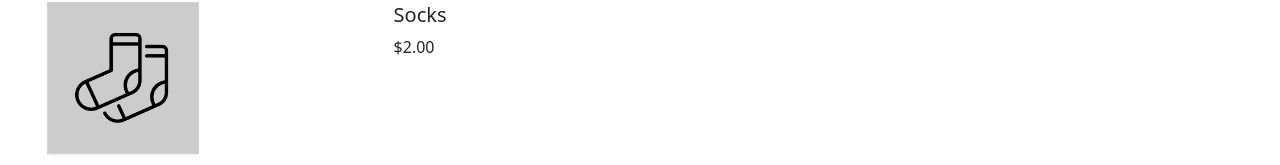
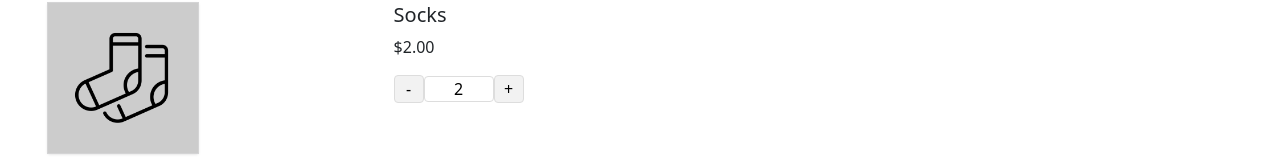
Before and after one commit to Jaredsimonelli/mock-online-shop-react, a React (Create React App) app: page /cart in a window 1280 px wide. Shown: the part 163-328 px from the top of the page. Built offline with nearby package versions, Linux system fonts and the light colour scheme.

Commit message:
quantity input stlying and logic updates

```diff
--- a/src/components/Cart.js
+++ b/src/components/Cart.js
@@ -8,6 +8,22 @@ function Cart() {
 
   const dimensionConversion = (dim) => {
     return dim ? `${parseInt(dim.replace("px", "")) * 0.6}px` : "132px";
+  };
+
+  const plus = (id) => {
+    if (document.getElementById(id)) {
+      const value = document.getElementById(id).value;
+      document.getElementById(id).value = parseInt(value) + 1;
+    }
+  };
+
+  const minus = (id) => {
+    if (document.getElementById(id)) {
+      const value = document.getElementById(id).value;
+      if (parseInt(value) - 1 > 0) {
+        document.getElementById(id).value = parseInt(value) - 1;
+      }
+    }
   };
 
   return (
@@ -34,6 +50,27 @@ function Cart() {
             <div className="cart-right pt-4">
               <h5>{c.item.name}</h5>
               <p>{c.item.price}</p>
+
+              <div className="quantity-input">
+                <button
+                  className="minus"
+                  onClick={() => minus(`quantityInput${i}`)}
+                >
+                  -
+                </button>
+                <input
+                  id={`quantityInput${i}`}
+                  type="text"
+                  value={c.quantity || 1}
+                  onChange={() => {}}
+                />
+                <button
+                  className="plus"
+                  onClick={() => plus(`quantityInput${i}`)}
+                >
+                  +
+                </button>
+              </div>
             </div>
           </div>
         ))}
--- a/src/components/Item.js
+++ b/src/components/Item.js
@@ -16,13 +16,29 @@ function Item() {
     (item) => item.id === id && item.type === itemType
   );
 
+  const plus = () => {
+    if (document.getElementById("quantityInput")) {
+      const value = document.getElementById("quantityInput").value;
+      document.getElementById("quantityInput").value = parseInt(value) + 1;
+    }
+  };
+
+  const minus = () => {
+    if (document.getElementById("quantityInput")) {
+      const value = document.getElementById("quantityInput").value;
+      if (parseInt(value) - 1 > 0) {
+        document.getElementById("quantityInput").value = parseInt(value) - 1;
+      }
+    }
+  };
+
   const capitalize = (s) => {
     if (typeof s !== "string") return "";
     return s.charAt(0).toUpperCase() + s.slice(1);
   };
 
   const addToCartDispatch = (i) => {
-    const qauntity = document.getElementById("quantity").value;
+    const qauntity = document.getElementById("quantityInput").value;
     const isDuplicate = store.cart.find((c) => c.item.id === i.id);
 
     if (!isDuplicate && qauntity >= 1) {
@@ -77,7 +93,20 @@ function Item() {
           <div className="mt-5">
             <label>
               <p>Quantity:</p>
-              <input type="number" id="quantity" name="quantity" />
+              <div className="quantity-input">
+                <button className="minus" onClick={minus}>
+                  -
+                </button>
+                <input
+                  id="quantityInput"
+                  type="text"
+                  value="1"
+                  onChange={() => {}}
+                />
+                <button className="plus" onClick={plus}>
+                  +
+                </button>
+              </div>
             </label>
             <input
               className="mt-3 add-to-cart-btn btn btn-dark"
--- a/src/index.css
+++ b/src/index.css
@@ -163,6 +163,8 @@ a {
 
 .add-to-cart-btn {
   display: block !important;
+  width: 150px;
+  height: auto;
 }
 
 .add-to-cart-btn:hover {
@@ -226,6 +228,31 @@ a {
   color: #7f95d1 !important;
 }
 
+.minus:hover,
+.plus:hover {
+  cursor: pointer;
+}
+.minus,
+.plus {
+  width: 30px;
+  background: #f2f2f2;
+  border-radius: 4px;
+  border: 1px solid #ddd;
+  display: inline-block;
+  vertical-align: middle;
+  text-align: center;
+}
+input {
+  height: 26px;
+  width: 70px;
+  text-align: center;
+  font-size: 26px;
+  border: 1px solid #ddd;
+  border-radius: 4px;
+  display: inline-block;
+  vertical-align: middle;
+}
+
 @media (min-width: 728px) {
   .grid .box-wrapper {
     width: 50%;
--- a/src/redux/reducers/store.js
+++ b/src/redux/reducers/store.js
@@ -21,7 +21,7 @@ const initialState = {
         price: "$2.00",
         msg: "SALE",
       },
-      quantity: 1,
+      quantity: 2,
     },
   ],
   addToCartMsg: { type: "warn", msg: "" },
```
